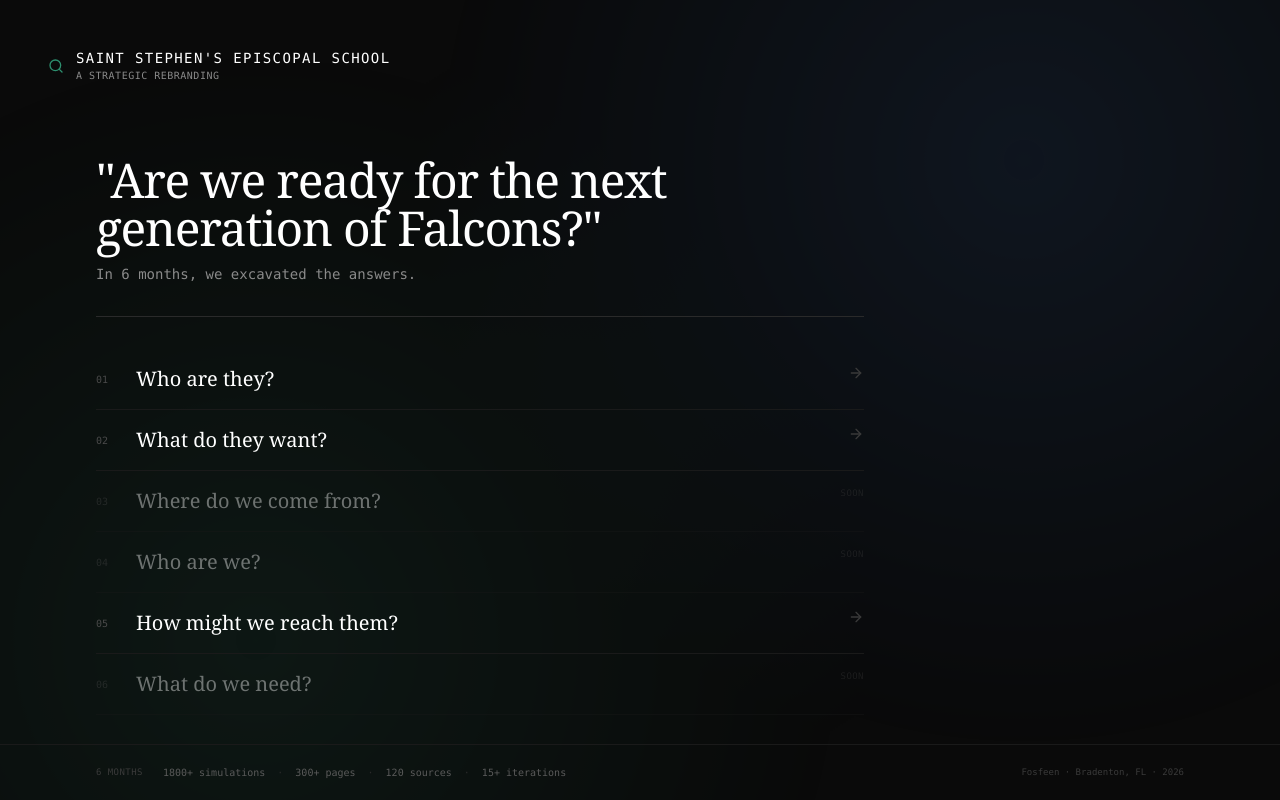
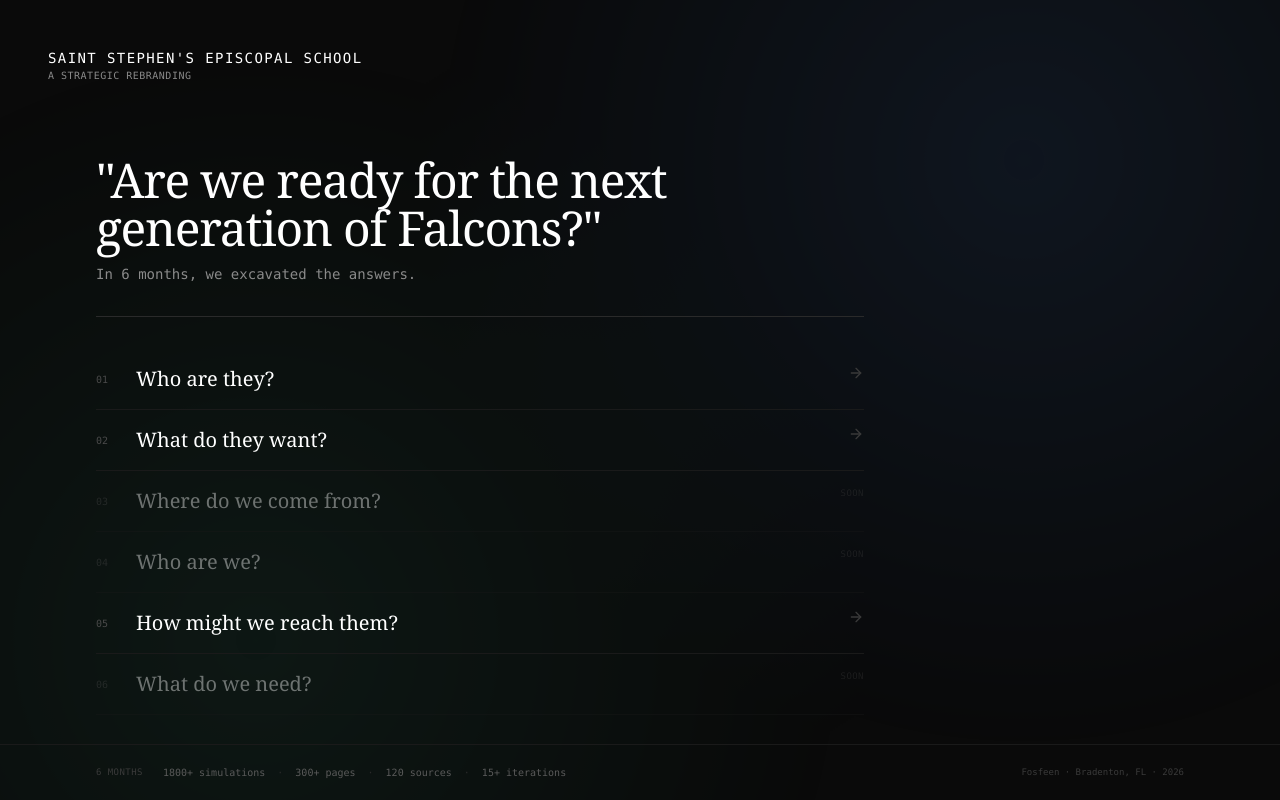
Before and after one commit to dobedobedu/SSES_Rebranding, a React (Vite) app: page / in a window 1280 px wide. Built offline with nearby package versions, Linux system fonts and the light colour scheme.

Commit message:
Remove search icon from header
Co-authored-by: factory-droid[bot] <138933559+factory-droid[bot]@users.noreply.github.com>

```diff
--- a/components/SplashScreen.tsx
+++ b/components/SplashScreen.tsx
@@ -1,5 +1,5 @@
 import React, { useState, useEffect, useRef } from 'react';
-import { ArrowRight, Search } from 'lucide-react';
+import { ArrowRight } from 'lucide-react';
 
 interface DiscoveryChapter {
   number: string;
@@ -159,7 +159,6 @@
         {/* Header */}
         <header className={`p-8 md:p-12 transition-all duration-1000 delay-300 ${mounted ? 'opacity-100 translate-y-0' : 'opacity-0 -translate-y-4'}`}>
           <div className="flex items-center gap-3">
-            <Search className="w-4 h-4 text-[#2D8F6F]" />
             <div>
               <h1 className="font-mono text-sm uppercase tracking-widest">Saint Stephen's Episcopal School</h1>
               <p className="font-mono text-[10px] text-[#8a8a8a] uppercase tracking-wider">A Strategic Rebranding</p>
```
